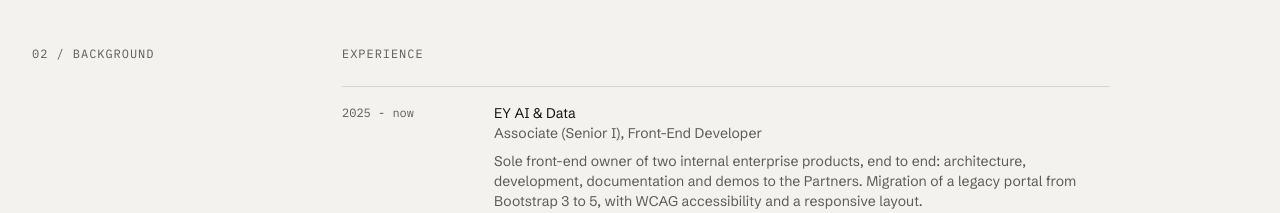
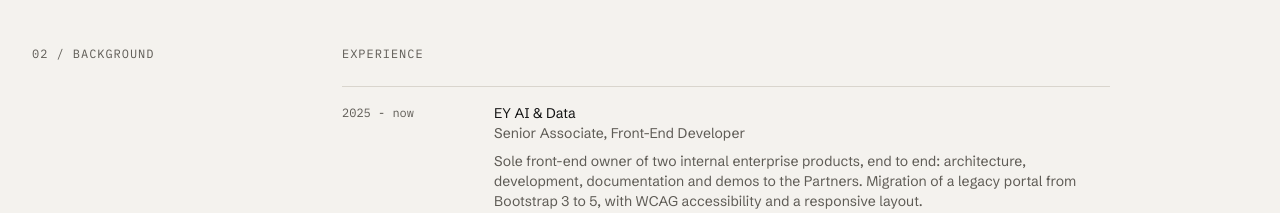
Before and after one commit to TheDollMaster98/lorisdalsanto.dev, a Next.js app: page /en/ in a window 1280 px wide. Shown: the part 3420-3633 px from the top of the page. Built offline with nearby package versions, Linux system fonts and the light colour scheme; no server answers.

Commit message:
EY: ruolo Senior Associate, Front-End Developer
Aggiornato su sito (Percorso) e CV, italiano e inglese.

```diff
--- a/src/content/cv/en.ts
+++ b/src/content/cv/en.ts
@@ -27,7 +27,7 @@ export const cvEn: Cv = {
   experience: [
     {
       period: "07/2025 - present",
-      title: "Associate (Senior I), Front-End Developer",
+      title: "Senior Associate, Front-End Developer",
       org: "EY, AI & Data (AI Plus), Milan",
       points: [
         "Sole Front-End owner of two internal enterprise products, with end-to-end ownership: architectural choices, development, documentation and demos to EY Partners.",
--- a/src/content/cv/it.ts
+++ b/src/content/cv/it.ts
@@ -27,7 +27,7 @@ export const cvIt: Cv = {
   experience: [
     {
       period: "07/2025 - presente",
-      title: "Associate (Senior I), Front-End Developer",
+      title: "Senior Associate, Front-End Developer",
       org: "EY, AI & Data (AI Plus), Milano",
       points: [
         "Unico Front-End owner di due prodotti enterprise interni, con ownership end-to-end: scelte architetturali, sviluppo, documentazione e demo ai Partner EY.",
--- a/src/content/en.ts
+++ b/src/content/en.ts
@@ -175,7 +175,7 @@ export const en: Content = {
       {
         period: "2025 - now",
         company: "EY AI & Data",
-        role: "Associate (Senior I), Front-End Developer",
+        role: "Senior Associate, Front-End Developer",
         summary:
           "Sole front-end owner of two internal enterprise products, end to end: architecture, development, documentation and demos to the Partners. Migration of a legacy portal from Bootstrap 3 to 5, with WCAG accessibility and a responsive layout.",
       },
--- a/src/content/it.ts
+++ b/src/content/it.ts
@@ -175,7 +175,7 @@ export const it: Content = {
       {
         period: "2025 - oggi",
         company: "EY AI & Data",
-        role: "Associate (Senior I), Front-End Developer",
+        role: "Senior Associate, Front-End Developer",
         summary:
           "Unico front-end owner di due prodotti enterprise interni, end-to-end: architettura, sviluppo, documentazione e demo ai Partner. Migrazione di un portale legacy da Bootstrap 3 a 5, con accessibilità WCAG e layout responsive.",
       },
```
